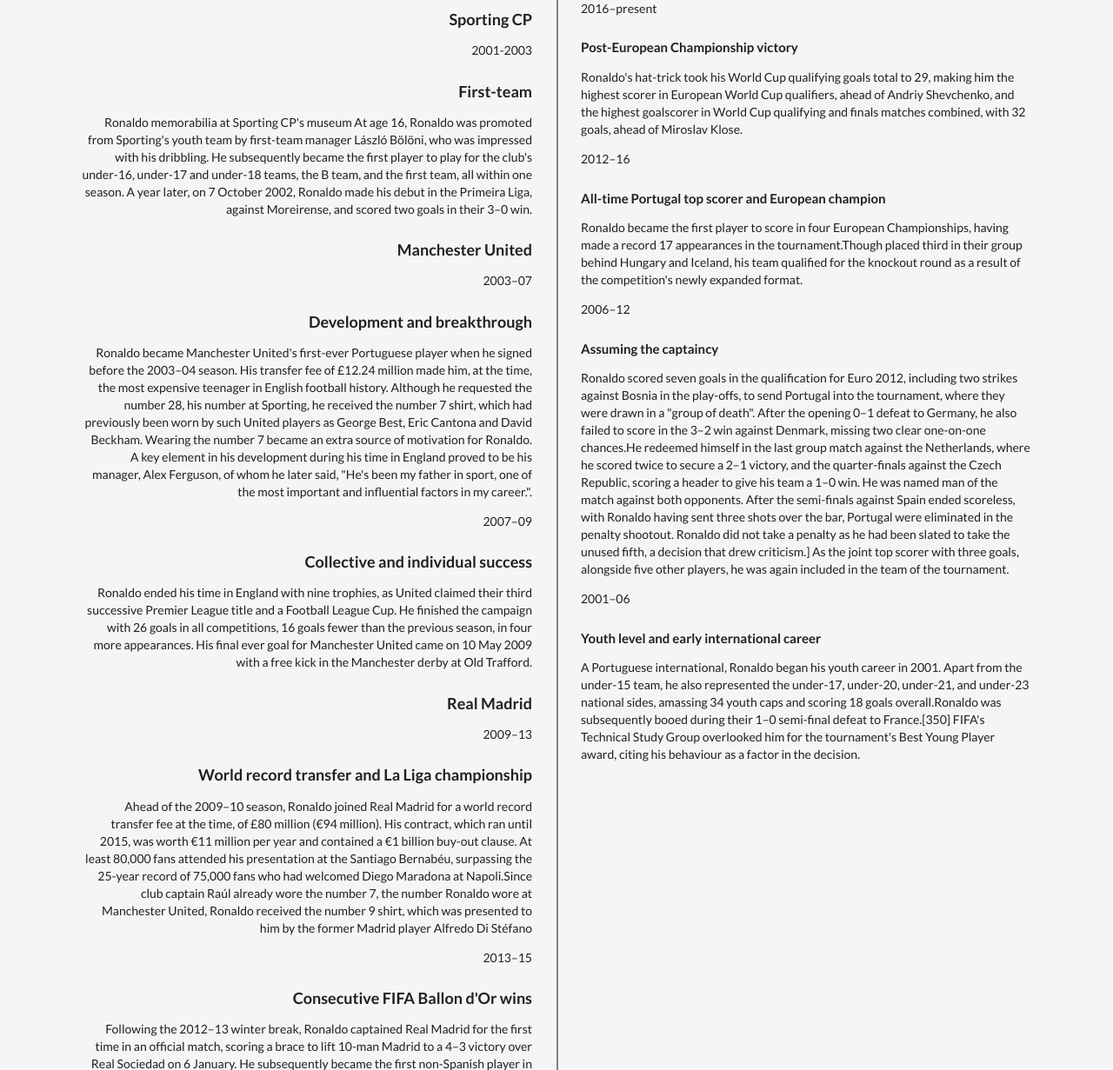
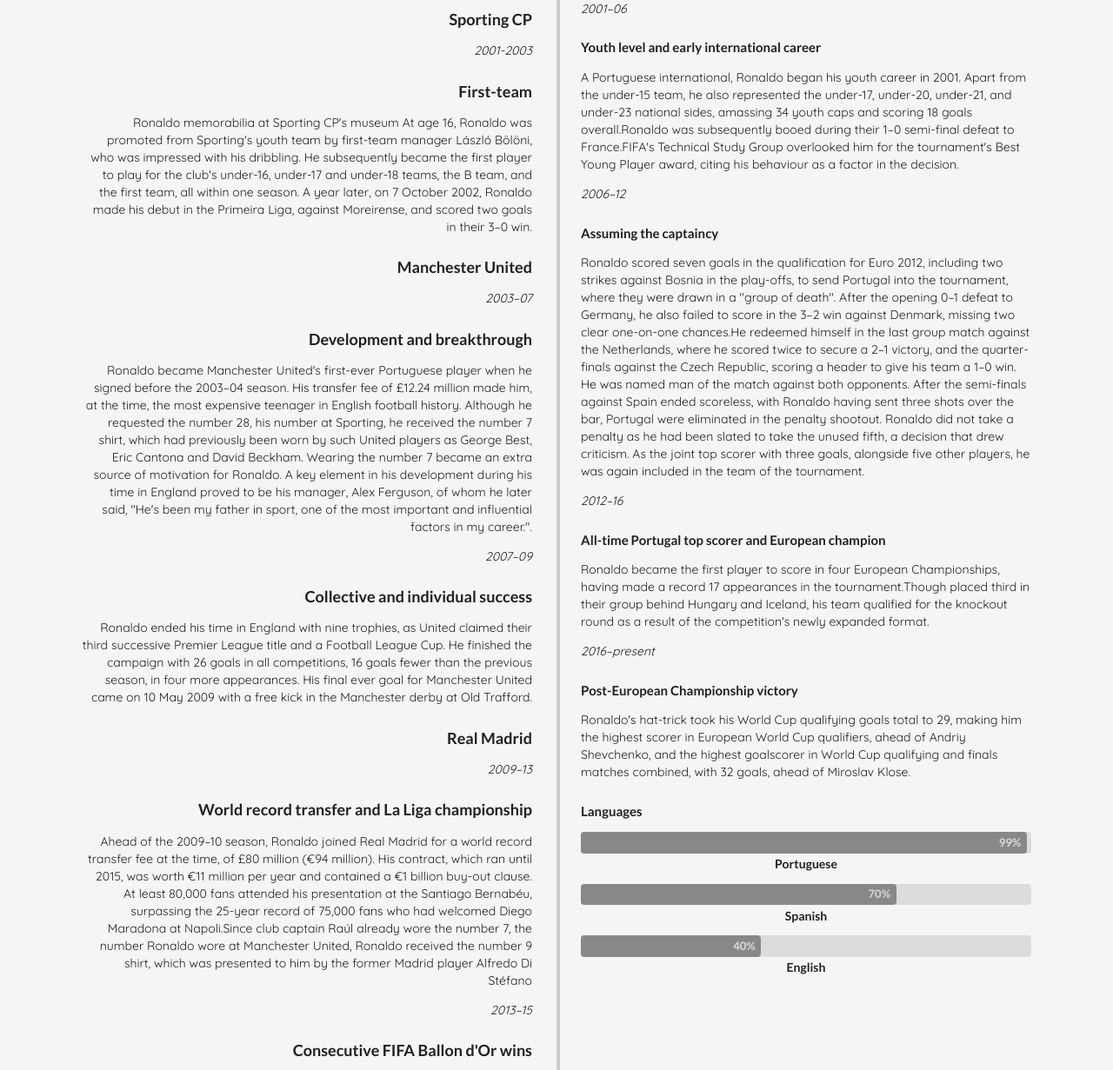
Before and after one commit to Jimbomaniak/homepage, a plain HTML site: page index.html in a window 1280 px wide. Shown: the part 396-1627 px from the top of the page at 87% size. Drawn offline with nearby package versions, Linux system fonts and the light colour scheme.

Commit message:
Add font Quicksand

```diff
--- a/assets/css/style.css
+++ b/assets/css/style.css
@@ -8,10 +8,15 @@ main {
   margin: 20px 60px 0px 60px;
   padding: 20px;
 }
+p {
+  font-family: 'Quicksand', sans-serif;
+}
 h1.ui.header,
+h2.ui.header,
 h4.ui.header {
   text-transform: uppercase;
   letter-spacing: 2px;
+  font-weight: 300;
 }
 h1.ui.header {
   width: 400px;
@@ -35,7 +40,7 @@ h4.ui.header {
   border: none;
 }
 .column.right.aligned {
-  box-shadow: 2px 0px 0px 0px grey;
+  box-shadow: 4px 0px 0px 0px #1a1a1a2e;
 }
 @media screen and (max-width: 600px) {
   h1.ui.header {
--- a/index.html
+++ b/index.html
@@ -10,6 +10,7 @@
   <link rel="me" href="https://twitter.com/cristiano" type="text/html">
   <link rel="stylesheet" href="https://cdnjs.cloudflare.com/ajax/libs/semantic-ui/2.3.1/semantic.css">
   <link rel="stylesheet" href="./assets/css/style.css">
+  <link href="https://fonts.googleapis.com/css?family=Quicksand" rel="stylesheet">
   <title>Oleg Kupriianov — Résumé</title>
 </head>
 
@@ -27,7 +28,9 @@
         <div class="ui segment">
           <h2 class="ui header">Club career</h2>
           <h3 class="ui header">Sporting CP</h3>
-          <p>2001-2003</p>
+          <p>
+            <i>2001-2003</i>
+          </p>
           <h3>First-team</h3>
           <p>
             Ronaldo memorabilia at Sporting CP's museum At age 16, Ronaldo was promoted from Sporting's youth team by first-team manager
@@ -36,7 +39,9 @@
             on 7 October 2002, Ronaldo made his debut in the Primeira Liga, against Moreirense, and scored two goals in their
             3–0 win.</p>
           <h3 class="ui header">Manchester United</h3>
-          <p>2003–07</p>
+          <p>
+            <i>2003–07</i>
+          </p>
           <h3>Development and breakthrough</h3>
           <p>
             Ronaldo became Manchester United's first-ever Portuguese player when he signed before the 2003–04 season. His transfer fee
@@ -46,7 +51,9 @@
             of motivation for Ronaldo. A key element in his development during his time in England proved to be his manager,
             Alex Ferguson, of whom he later said, "He's been my father in sport, one of the most important and influential
             factors in my career.".</p>
-          <p>2007–09</p>
+          <p>
+            <i>2007–09</i>
+          </p>
           <h3>Collective and individual success</h3>
           <p>
             Ronaldo ended his time in England with nine trophies, as United claimed their third successive Premier League title and a
@@ -54,7 +61,9 @@
             season, in four more appearances. His final ever goal for Manchester United came on 10 May 2009 with a free kick
             in the Manchester derby at Old Trafford.</p>
           <h3 class="ui header">Real Madrid</h3>
-          <p>2009–13</p>
+          <p>
+            <i>2009–13</i>
+          </p>
           <h3> World record transfer and La Liga championship</h3>
           <p>
             Ahead of the 2009–10 season, Ronaldo joined Real Madrid for a world record transfer fee at the time, of £80 million (€94
@@ -63,7 +72,9 @@
             of 75,000 fans who had welcomed Diego Maradona at Napoli.Since club captain Raúl already wore the number 7, the
             number Ronaldo wore at Manchester United, Ronaldo received the number 9 shirt, which was presented to him by
             the former Madrid player Alfredo Di Stéfano</p>
-          <p>2013–15</p>
+          <p>
+            <i>2013–15</i>
+          </p>
           <h3>Consecutive FIFA Ballon d'Or wins</h3>
           <p>
             Following the 2012–13 winter break, Ronaldo captained Real Madrid for the first time in an official match, scoring a brace
@@ -77,7 +88,9 @@
             red card in the 114th minute for violent conduct. Real Madrid also failed to defend their La Liga title, finishing
             runners up to Barcelona.
           </p>
-          <p>2015–present</p>
+          <p>
+            <i>2015–present</i>
+          </p>
           <h3>All-time Real Madrid top scorer </h3>
           <p>
             Ronaldo scored his 500th club career goal in the 2–0 victory over Club América in the semi-finals of the FIFA Club World
@@ -91,17 +104,17 @@
       <div class="column">
         <div class="ui segment">
           <h2 class="ui  header">International career</h2>
-          <p>2016–present</p>
-          <h4>Post-European Championship victory</h4>
-          <p>Ronaldo's hat-trick took his World Cup qualifying goals total to 29, making him the highest scorer in European
-            World Cup qualifiers, ahead of Andriy Shevchenko, and the highest goalscorer in World Cup qualifying and finals
-            matches combined, with 32 goals, ahead of Miroslav Klose.</p>
-          <p>2012–16</p>
-          <h4>All-time Portugal top scorer and European champion</h4>
-          <p>Ronaldo became the first player to score in four European Championships, having made a record 17 appearances in
-            the tournament.Though placed third in their group behind Hungary and Iceland, his team qualified for the knockout
-            round as a result of the competition's newly expanded format.</p>
-          <p>2006–12</p>
+          <p>
+            <i>2001–06</i>
+          </p>
+          <h4>Youth level and early international career</h4>
+          <p>A Portuguese international, Ronaldo began his youth career in 2001. Apart from the under-15 team, he also represented
+            the under-17, under-20, under-21, and under-23 national sides, amassing 34 youth caps and scoring 18 goals overall.Ronaldo
+            was subsequently booed during their 1–0 semi-final defeat to France.FIFA's Technical Study Group overlooked him
+            for the tournament's Best Young Player award, citing his behaviour as a factor in the decision.</p>
+          <p>
+            <i>2006–12</i>
+          </p>
           <h4>Assuming the captaincy</h4>
           <p>Ronaldo scored seven goals in the qualification for Euro 2012, including two strikes against Bosnia in the play-offs,
             to send Portugal into the tournament, where they were drawn in a "group of death". After the opening 0–1 defeat
@@ -110,14 +123,41 @@
             quarter-finals against the Czech Republic, scoring a header to give his team a 1–0 win. He was named man of the
             match against both opponents. After the semi-finals against Spain ended scoreless, with Ronaldo having sent three
             shots over the bar, Portugal were eliminated in the penalty shootout. Ronaldo did not take a penalty as he had
-            been slated to take the unused fifth, a decision that drew criticism.] As the joint top scorer with three goals,
+            been slated to take the unused fifth, a decision that drew criticism. As the joint top scorer with three goals,
             alongside five other players, he was again included in the team of the tournament.</p>
-          <p>2001–06</p>
-          <h4>Youth level and early international career</h4>
-          <p>A Portuguese international, Ronaldo began his youth career in 2001. Apart from the under-15 team, he also represented
-            the under-17, under-20, under-21, and under-23 national sides, amassing 34 youth caps and scoring 18 goals overall.Ronaldo
-            was subsequently booed during their 1–0 semi-final defeat to France.[350] FIFA's Technical Study Group overlooked
-            him for the tournament's Best Young Player award, citing his behaviour as a factor in the decision.</p>
+          <p>
+            <i>2012–16</i>
+          </p>
+          <h4>All-time Portugal top scorer and European champion</h4>
+          <p>Ronaldo became the first player to score in four European Championships, having made a record 17 appearances in
+            the tournament.Though placed third in their group behind Hungary and Iceland, his team qualified for the knockout
+            round as a result of the competition's newly expanded format.</p>
+          <p>
+            <i>2016–present</i>
+          </p>
+          <h4>Post-European Championship victory</h4>
+          <p>Ronaldo's hat-trick took his World Cup qualifying goals total to 29, making him the highest scorer in European
+            World Cup qualifiers, ahead of Andriy Shevchenko, and the highest goalscorer in World Cup qualifying and finals
+            matches combined, with 32 goals, ahead of Miroslav Klose.</p>
+          <h4>Languages</h4>
+          <div class="ui progress" data-percent="99">
+            <div class="bar" style="width: 99%;">
+              <div class="progress">99%</div>
+            </div>
+            <div class="label">Portuguese</div>
+          </div>
+          <div class="ui progress" data-percent="70">
+            <div class="bar" style="width: 70%;">
+              <div class="progress">70%</div>
+            </div>
+            <div class="label">Spanish</div>
+          </div>
+          <div class="ui progress" data-percent="40">
+            <div class="bar" style="width: 40%;">
+              <div class="progress">40%</div>
+            </div>
+            <div class="label">English</div>
+          </div>
         </div>
       </div>
     </div>
```
